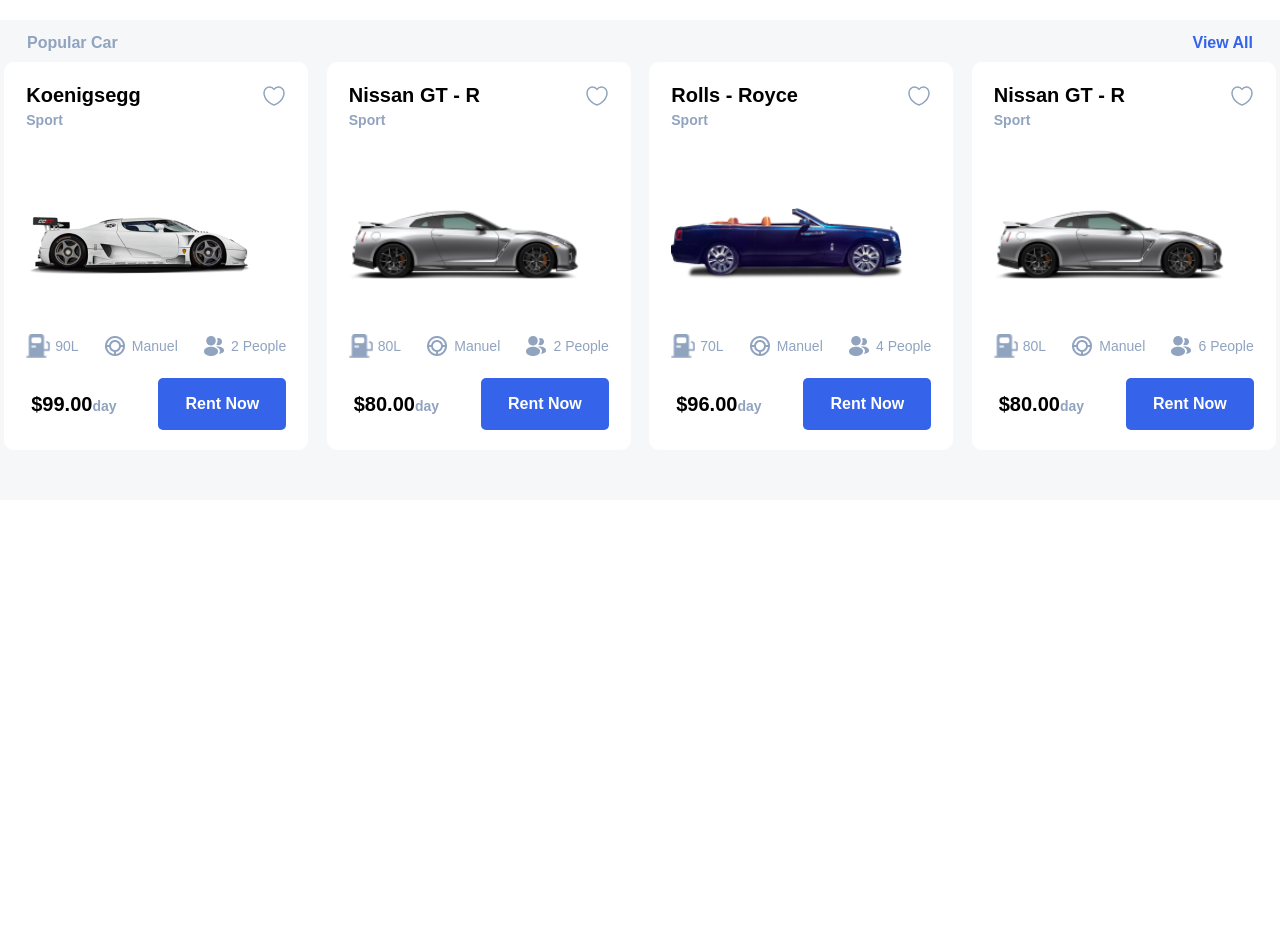
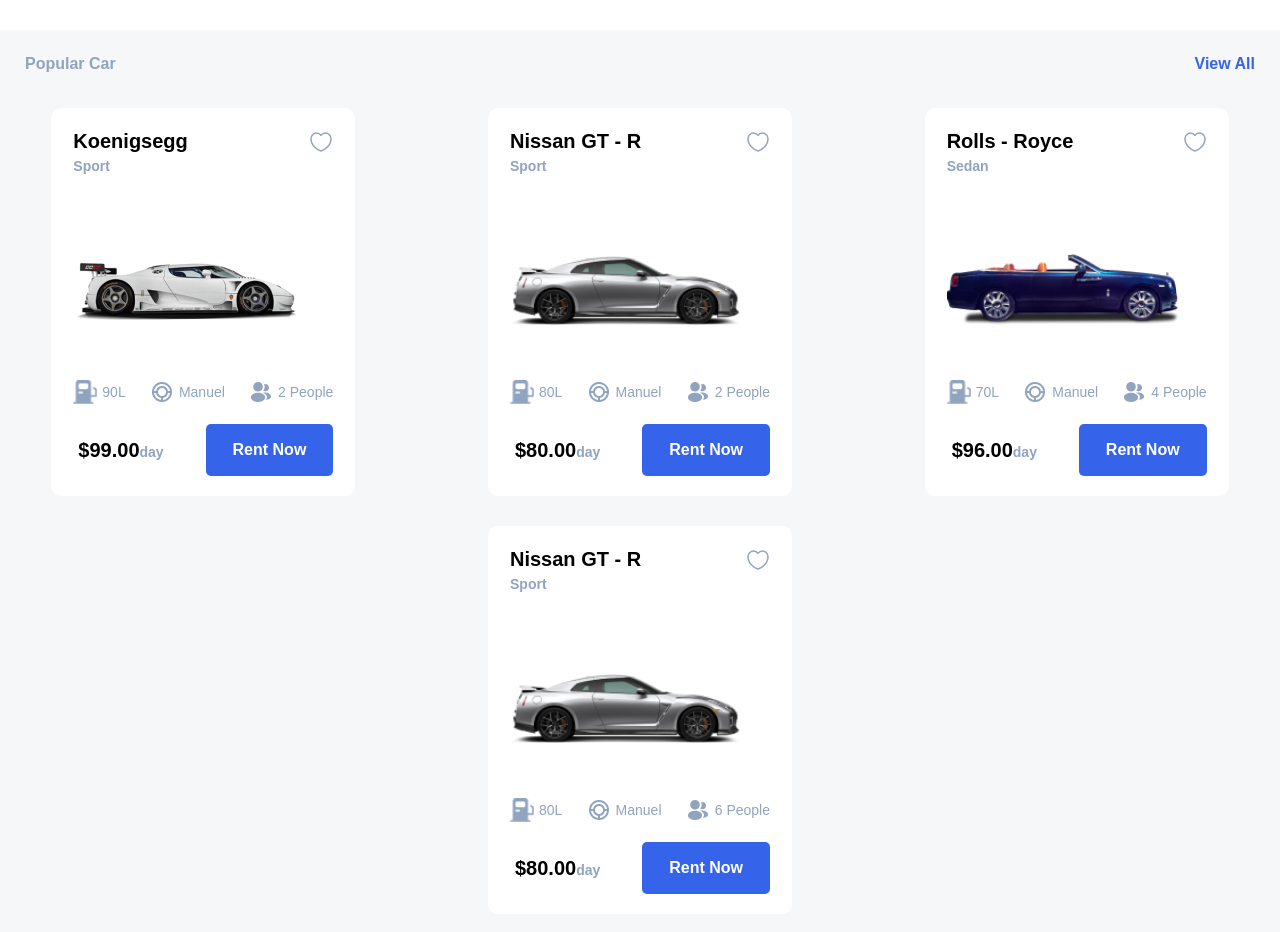
Before and after one commit to ozcsert/Morent, a Next.js app: page / in a window 1280 px wide. Shown: the top 932 px of the page. Before the commit the page ends 800 px from the top, so only its background shows below. Built offline with nearby package versions, Linux system fonts and the light colour scheme.

Commit message:
[SE-12] - Implement-the-popular-cars

```diff
--- a/src/components/ImplementThePopularCars/index.tsx
+++ b/src/components/ImplementThePopularCars/index.tsx
@@ -1,6 +1,9 @@
+'use client'
 import ImplementThePopularCarsCart from "../ImplementThePopularCarsCart";
 import "../ImplementThePopularCars/style.scss"
-import { dummyCars} from '@/constants/index';
+import { dummyCars } from '@/constants/index';
+import { useState } from "react";
+
 
 
 
@@ -11,18 +14,37 @@ import { dummyCars} from '@/constants/index';
 
 export const ImplementThePopularCar = () => {
 
-    const popularCarArray = dummyCars.slice(0,4);
+
+    const [carView, setcarView] = useState<number>(4);
+
+    const popularCars = dummyCars.slice(0, carView);
+
+    console.log(popularCars)
+
+    // const handleViewCars = () => {
+    //     setcarView(8)
+    // }
+
+    // const handleViewLess = () => {
+    //     setcarView(4)
+    // }
+    const handleViewCar = (carCount: number) => {
+        setcarView(carCount)
+    }
 
     return (
-        <div className="popular-car-cart-header-main">
-            <div className="popular-car-cart-header">
-                <p className="popular-car-popular-car-text">Popular Car</p>
-                <p className="popular-car-view-all">View All</p>
-            </div>
-            <div className="popular-car-cart-all-car">
-                {popularCarArray.map((car) => <ImplementThePopularCarsCart key={car.id} cars={car}/>)}
-
+        <div className="popular-car-main-box">
+            <div className="popular-car-cart-header-main">
+                <div className="popular-car-cart-header">
+                    <p className="popular-car-popular-car-text">Popular Car</p>
+                    {carView === 4 && <p className="popular-car-view-all" onClick={() => handleViewCar(8)}>View All</p>}
+                    {carView === 8 && <p className="popular-car-view-all" onClick={() => handleViewCar(4)}>View Less</p>}
+                </div>
+                <div className="popular-car-cart-all-car">
+                    {popularCars.map((car) => <ImplementThePopularCarsCart key={car.id} cars={car} />)}
+                </div>
             </div>
         </div>
+
     )
 }
--- a/src/components/ImplementThePopularCars/style.scss
+++ b/src/components/ImplementThePopularCars/style.scss
@@ -1,3 +1,8 @@
+.popular-car-main-box {
+    max-width: 1440px;
+    background-color: #F6F7F9;
+    margin: 30px auto;
+
     .popular-car-cart-header-main {
         width: 100%;
         max-width: 1312px;
@@ -9,21 +14,18 @@
             display: flex;
             justify-content: space-between;
             font-family: "Plus Jakarta Sans", sans-serif;
-        padding: 0px 5px;
+            align-items: center;
+            padding: 25px;
 
             .popular-car-popular-car-text {
                 font-size: 16px;
                 font-weight: 600;
-            padding-left: 22px;
                 color: #90A3BF;
-            padding-top: 14px;
             }
 
             .popular-car-view-all {
                 font-size: 16px;
                 font-weight: 600;
-            padding-right: 22px;
-            padding-top: 14px;
                 color: #3563E9;
                 cursor: pointer;
             }
@@ -34,6 +36,7 @@
             justify-content: space-between;
             margin-top: 10px;
             flex-wrap: wrap;
-        gap: 10px;
+            gap: 30px;
         }
     }
+}
--- a/src/components/ImplementThePopularCarsCart/index.tsx
+++ b/src/components/ImplementThePopularCarsCart/index.tsx
@@ -24,18 +24,17 @@ const CarCart = ({ cars }: carProps) => {
         return setIsActive((prev) => !prev);
     }
 
-
-
     return (
         <div className='popular-car-cart' >
             <div className='popular-car-main'>
                 <div className='popular-car-cart-header-title'>
                     <h2 className='popular-car-cart-name'>{cars.name}</h2>
-                    <div onClick={handleLike}><Heart isActive={isActive} /></div>
-
+                    <div className='popular-car-cart-header-title-like' onClick={handleLike}>
+                        <Heart isActive={isActive} />
+                        </div>
                 </div>
                 <div className='popular-car-cart-header-subtitle'>
-                    <p>Sport</p>
+                    <p>{cars.type}</p>
                 </div>
                 <img className='popular-car-cart-img' width={232} height={72} src={cars.img} />
                 <div className='popular-car-cart-info'>
```
Lines whose indentation alone changed are shown as unchanged.
